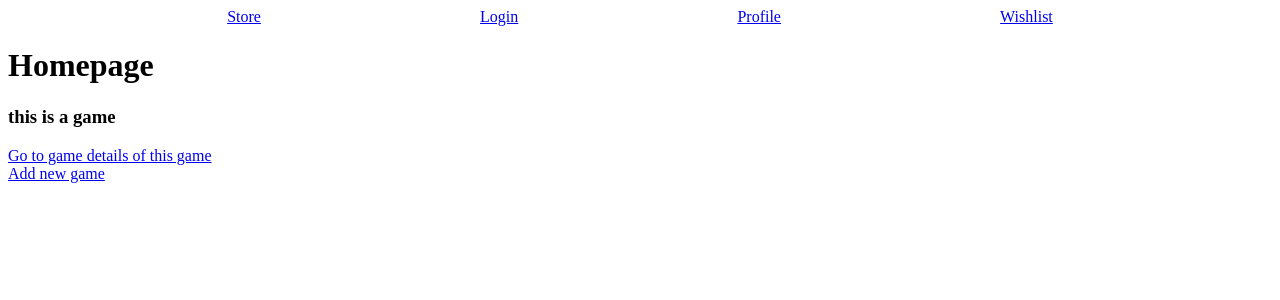
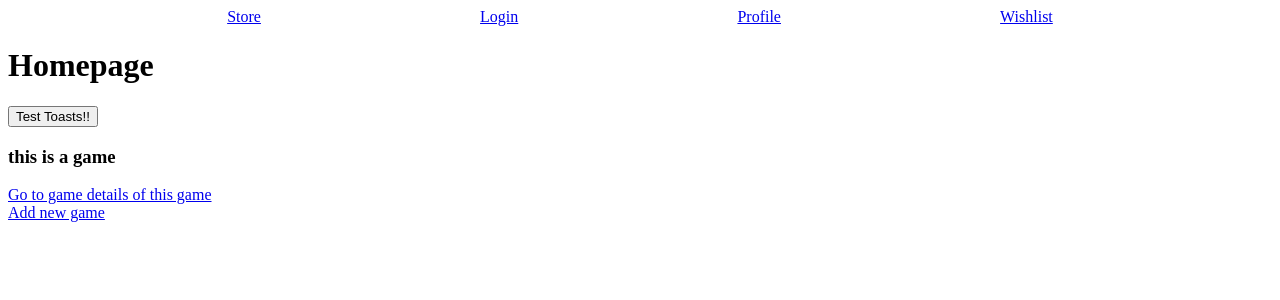
Before and after one commit to tlorius/project3gamestore, a React (Vite) app: page / in a window 1280 px wide. Shown: the top 300 px of the page. Built offline with nearby package versions, Linux system fonts and the light colour scheme.

Commit message:
added toasts to test out functionality

```diff
--- a/package.json
+++ b/package.json
@@ -14,7 +14,8 @@
     "jwt-decode": "^4.0.0",
     "react": "^18.2.0",
     "react-dom": "^18.2.0",
-    "react-router-dom": "^6.21.3"
+    "react-router-dom": "^6.21.3",
+    "react-toastify": "^10.0.4"
   },
   "devDependencies": {
     "@types/react": "^18.2.43",
--- a/src/pages/StorefrontPage.jsx
+++ b/src/pages/StorefrontPage.jsx
@@ -1,14 +1,19 @@
 import { Link } from "react-router-dom"
+import { ToastContainer, toast } from "react-toastify"
+import "react-toastify/dist/ReactToastify.css"
 
 const StorefrontPage = () => {
+  const handleToast = () => toast("Testing :)")
   return (
     <>
       <h1>Homepage</h1>
+      <button onClick={handleToast}>Test Toasts!!</button>
       <div>
         <h3>this is a game</h3>
         <Link to="/games/1">Go to game details of this game</Link>
       </div>
       <Link to="/games/add">Add new game</Link>
+      <ToastContainer />
     </>
   )
 }
```
Also changed, not shown: 1 other file (tests, documents, lock files or other folders).
